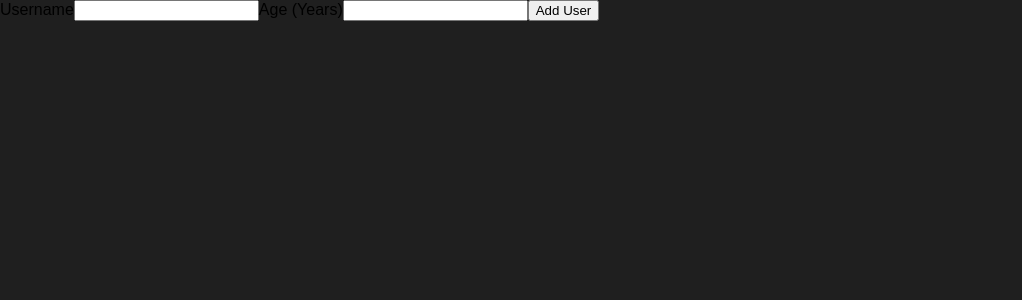
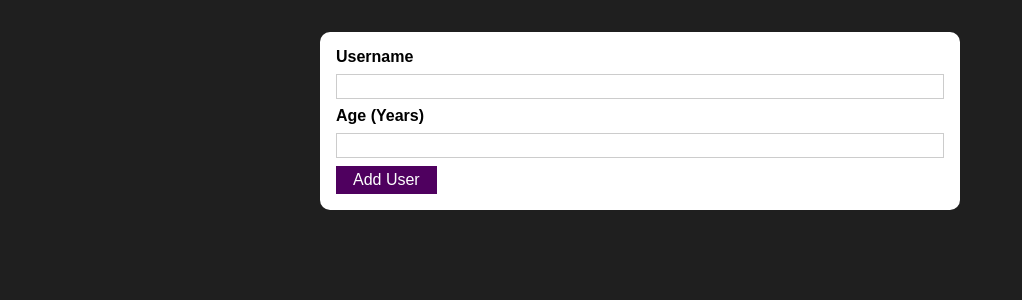
Before and after one commit to Will-Gon/simple-user-app, a React (Create React App) app: page / in a window 1280 px wide. Shown: the top 300 px of the page, without its empty margins (0-1022 px from the left). Built offline with nearby package versions, Linux system fonts and the light colour scheme.

Commit message:
add button component/styling

```diff
--- /dev/null
+++ b/src/components/UI/Button.js
@@ -0,0 +1,16 @@
+import React from 'react';
+
+import classes from './Button.module.css'
+
+const Button = (props) => {
+    return (
+        <button className={classes.button}
+        type={props.type || 'button'}
+        onClick={props.onClick}
+        >
+            {props.children}
+        </button>
+    );
+};
+
+export default Button;
--- /dev/null
+++ b/src/components/UI/Button.module.css
@@ -0,0 +1,19 @@
+
+.button {
+    font: inherit;
+    border: 1px solid #4f005f;
+    background: #4f005f;
+    color: white;
+    padding: 0.25rem 1rem;
+    cursor: pointer;
+  }
+
+  .button:hover,
+  .button:active {
+    background: #741188;
+    border-color: #741188;
+  }
+
+  .button:focus {
+    outline: none;
+  }
--- /dev/null
+++ b/src/components/UI/Card.js
@@ -0,0 +1,12 @@
+import React from "react";
+import classes from './Card.module.css';
+
+const Card = (props) => {
+    return (
+        <div className={`${classes.card} ${props.className}`}>
+            {props.children}
+        </div>
+    );
+};
+
+export default Card;
--- /dev/null
+++ b/src/components/UI/Card.module.css
@@ -0,0 +1,5 @@
+.card {
+    background: white;
+    box-shadow: 0 2px 8ps rgba(0, 0, 0, 0.26);
+    border-radius: 10px;
+}
--- a/src/components/Users/AddUser.js
+++ b/src/components/Users/AddUser.js
@@ -1,4 +1,8 @@
 import React from 'react';
+
+import Card from '../UI/Card';
+import classes from './AddUser.module.css';
+import Button from '../UI/Button';
 
 const AddUser = (props) => {
     const addUserHandler = (e) => {
@@ -6,13 +10,15 @@
     };
 
     return (
+        <Card className={classes.input}>
             <form onSubmit={addUserHandler}>
                 <label htmlFor="username">Username</label>
                 <input id="username" type="text" />
                 <label htmlFor="Age">Age (Years)</label>
                 <input id="Age" type="number" />
-            <button type="submit">Add User</button>
+                <Button type="submit">Add User</Button>
             </form>
+        </Card>
     );
 };
 
--- /dev/null
+++ b/src/components/Users/AddUser.module.css
@@ -0,0 +1,26 @@
+.input {
+    margin: 2rem auto;
+    padding: 1rem;
+    width: 90%;
+    max-width: 40rem;
+  }
+
+  .input label {
+    display: block;
+    font-weight: bold;
+    margin-bottom: 0.5rem;
+  }
+
+  .input input {
+    font: inherit;
+    display: block;
+    width: 100%;
+    border: 1px solid #ccc;
+    padding: 0.15rem;
+    margin-bottom: 0.5rem;
+  }
+
+  .input input:focus {
+    outline: none;
+    border-color: #4f005f;
+  }
```
Lines whose indentation alone changed are shown as unchanged.
